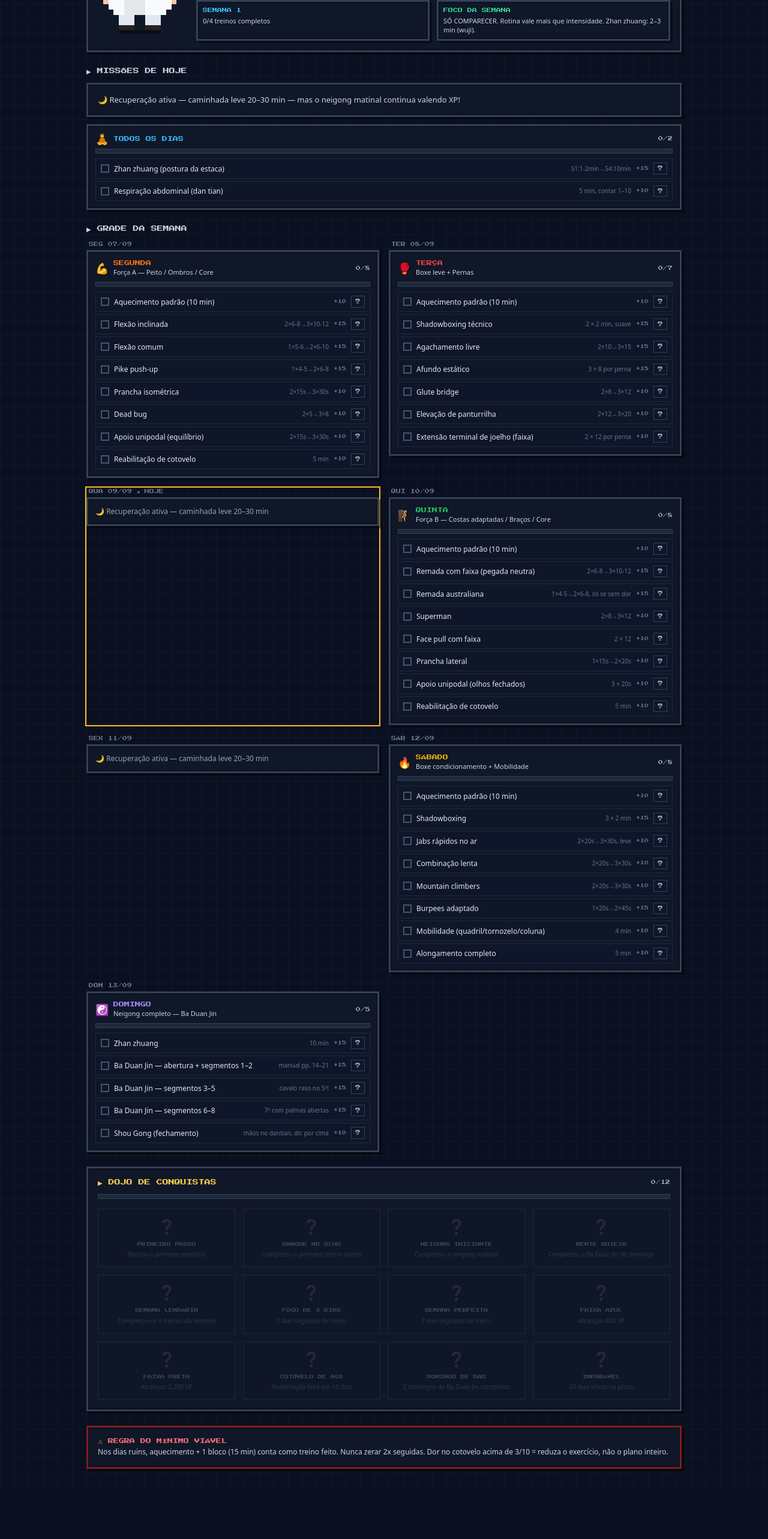
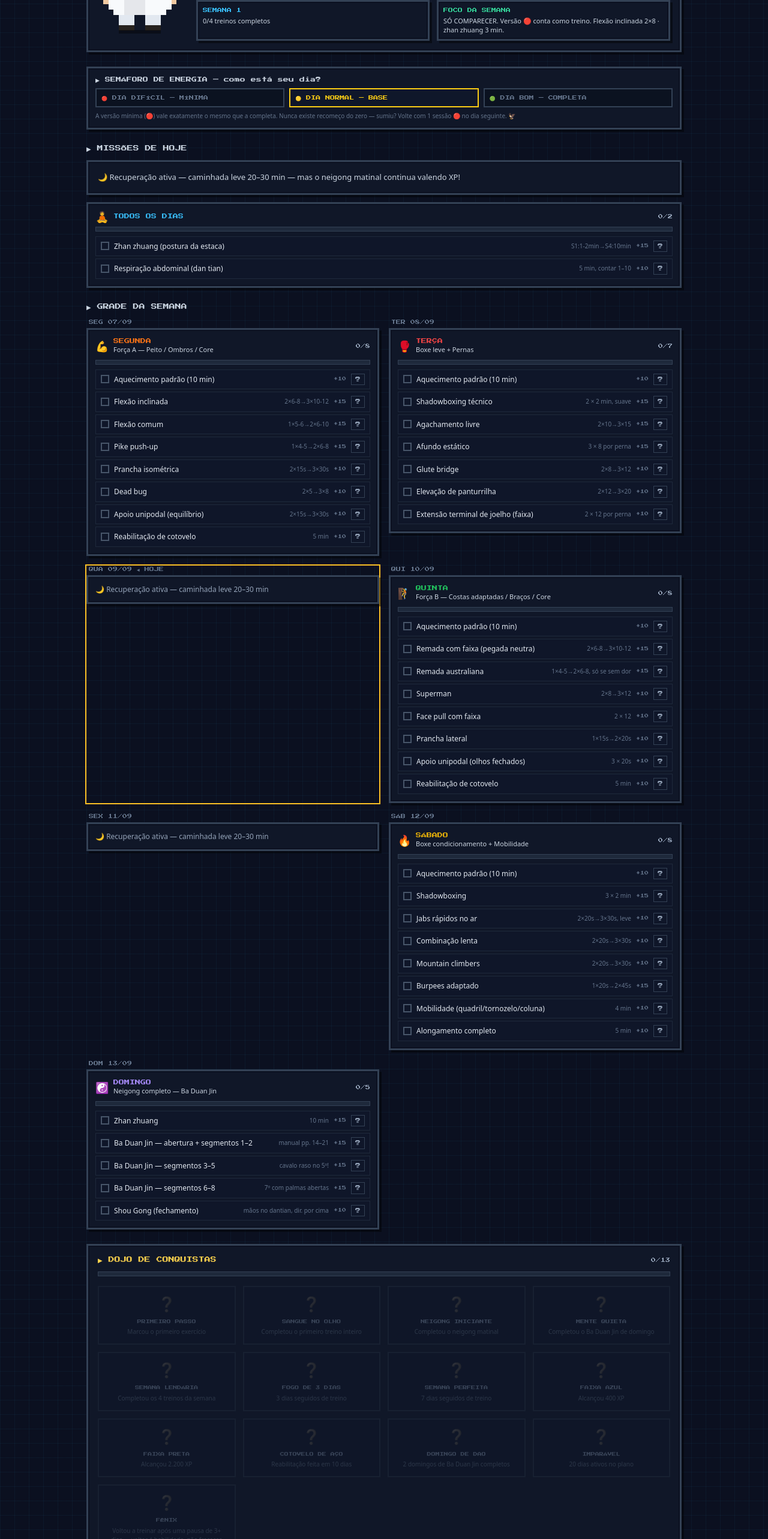
Before and after one commit to damndroid888/pixel-fighter, a React (Vite) app: page / in a window 1280 px wide. Shown: the part 234-2800 px from the top of the page at 60% size. Before the commit the page ends 2723 px from the top, so only its background shows below. Built offline with nearby package versions, Linux system fonts and the light colour scheme.

Commit message:
Semáforo de energia (versões mínima/base/completa), conquista Fênix e Regra da Reentrada

```diff
--- a/src/App.tsx
+++ b/src/App.tsx
@@ -1,4 +1,4 @@
-import { useEffect, useMemo, useRef } from "react";
+import { useEffect, useMemo, useRef, useState } from "react";
 import { Toaster, toast } from "sonner";
 import {
   ACTIVITIES,
@@ -8,7 +8,7 @@ import {
   WEEK_FOCUS,
   WEEK_ORDER,
 } from "@/data/plan";
-import type { Activity } from "@/data/plan";
+import type { Activity, EnergyMode } from "@/data/plan";
 import { useGameState } from "@/hooks/useGameState";
 import { PixelAvatar } from "@/components/PixelAvatar";
 import { DayCard } from "@/components/DayCard";
@@ -37,11 +37,37 @@ function visualIndex(d: Date): number {
   return (d.getDay() + 6) % 7;
 }
 
+const ENERGY_KEY = "pixel-fighter-energy-mode";
+const ENERGY_MODES: { id: EnergyMode; emoji: string; label: string; active: string }[] = [
+  { id: "red", emoji: "🔴", label: "Dia difícil — mínima", active: "#f87171" },
+  { id: "yellow", emoji: "🟡", label: "Dia normal — base", active: "#facc15" },
+  { id: "green", emoji: "🟢", label: "Dia bom — completa", active: "#4ade80" },
+];
+
+function loadEnergyMode(): EnergyMode {
+  try {
+    const raw = localStorage.getItem(ENERGY_KEY);
+    if (raw === "red" || raw === "yellow" || raw === "green") return raw;
+  } catch {
+    /* ignora */
+  }
+  return "yellow";
+}
+
 export default function App() {
   const game = useGameState();
   const dates = useMemo(() => weekDates(), []);
   const todayISO = iso(new Date());
   const todayIdx = visualIndex(new Date());
+  const [energyMode, setEnergyMode] = useState<EnergyMode>(loadEnergyMode);
+
+  useEffect(() => {
+    try {
+      localStorage.setItem(ENERGY_KEY, energyMode);
+    } catch {
+      /* ignora */
+    }
+  }, [energyMode]);
 
   // toast de level up
   const prevLevel = useRef(game.level.index);
@@ -157,6 +183,41 @@ export default function App() {
           </div>
         </section>
 
+        {/* SEMÁFORO DE ENERGIA */}
+        <section className="pixel-panel p-3">
+          <div className="font-pixel text-[9px] text-slate-300 mb-2">
+            ▶ SEMÁFORO DE ENERGIA — como está seu dia?
+          </div>
+          <div className="grid grid-cols-1 sm:grid-cols-3 gap-2">
+            {ENERGY_MODES.map((m) => {
+              const on = energyMode === m.id;
+              return (
+                <button
+                  key={m.id}
+                  onClick={() => setEnergyMode(m.id)}
+                  className="font-pixel text-[8px] px-2 py-2 border-2 text-left transition-colors"
+                  style={{
+                    borderColor: on ? m.active : "#334155",
+                    color: on ? m.active : "#64748b",
+                    backgroundColor: on ? "#0f172a" : "#0b1220",
+                  }}
+                >
+                  {m.emoji} {m.label.toUpperCase()}
+                  {m.id === "red" && on && (
+                    <span className="block text-[7px] mt-1 text-slate-400 font-normal" style={{ fontFamily: "inherit" }}>
+                      CONTA COMO TREINO. XP INTEGRAL.
+                    </span>
+                  )}
+                </button>
+              );
+            })}
+          </div>
+          <p className="text-[10px] text-slate-500 mt-2 leading-snug">
+            A versão mínima (🔴) vale exatamente o mesmo que a completa. Nunca existe recomeço do
+            zero — sumiu? Volte com 1 sessão 🔴 no dia seguinte. 🦅
+          </p>
+        </section>
+
         {/* HOJE */}
         <section>
           <h2 className="font-pixel text-[10px] text-slate-300 mb-3">▶ MISSÕES DE HOJE</h2>
@@ -166,6 +227,7 @@ export default function App() {
               dateISO={todayISO}
               checks={game.dayChecks(todayISO)}
               onToggle={game.toggle}
+              mode={energyMode}
             />
           ) : (
             <div className="pixel-panel p-4 text-[13px] text-slate-300">
@@ -222,11 +284,13 @@ export default function App() {
         </section>
 
         {/* REGRA DE OURO */}
-        <footer className="pixel-panel p-4 border-red-900/60" style={{ borderColor: "#7f1d1d" }}>
-          <div className="font-pixel text-[9px] text-red-400 mb-1">⚠ REGRA DO MÍNIMO VIÁVEL</div>
+        <footer className="pixel-panel p-4" style={{ borderColor: "#7f1d1d" }}>
+          <div className="font-pixel text-[9px] text-red-400 mb-1">⚠ REGRA DA REENTRADA</div>
           <p className="text-[12px] text-slate-300 leading-snug">
-            Nos dias ruins, aquecimento + 1 bloco (15 min) conta como treino feito. Nunca zerar 2x
-            seguidas. Dor no cotovelo acima de 3/10 = reduza o exercício, não o plano inteiro.
+            Sumiu por dias ou semanas? Não existe "recomeçar do zero" nem treino de compensação.
+            Ao voltar, faça <strong>1 sessão da versão 🔴</strong> no dia seguinte — só isso. O streak
+            volta a contar sem multa, e a conquista 🦅 Fênix existe exatamente para isso: voltar é
+            habilidade, não fracasso. Dor no cotovelo acima de 3/10 = adapte o exercício, nunca o plano.
           </p>
         </footer>
       </main>
--- a/src/components/DayCard.tsx
+++ b/src/components/DayCard.tsx
@@ -6,7 +6,7 @@ import {
   DialogHeader,
   DialogTitle,
 } from "@/components/ui/dialog";
-import type { Activity, Exercise } from "@/data/plan";
+import type { Activity, EnergyMode, Exercise } from "@/data/plan";
 
 interface Props {
   activity: Activity;
@@ -14,18 +14,38 @@ interface Props {
   checks: Record<string, boolean>;
   onToggle: (dateISO: string, activity: Activity, ex: Exercise) => void;
   compact?: boolean;
+  mode?: EnergyMode; // semáforo de energia do dia
 }
 
-export function DayCard({ activity, dateISO, checks, onToggle, compact }: Props) {
+const MODE_META: Record<EnergyMode, { label: string; color: string; bg: string }> = {
+  red: { label: "VERSÃO MÍNIMA", color: "#f87171", bg: "#450a0a" },
+  yellow: { label: "VERSÃO BASE", color: "#facc15", bg: "#422006" },
+  green: { label: "VERSÃO COMPLETA", color: "#4ade80", bg: "#052e16" },
+};
+
+export function DayCard({ activity, dateISO, checks, onToggle, compact, mode }: Props) {
   const [guideEx, setGuideEx] = useState<Exercise | null>(null);
   const doneCount = activity.exercises.filter((e) => checks[`${activity.id}:${e.id}`]).length;
   const complete = doneCount === activity.exercises.length;
+  const versionText = mode && activity.versions ? activity.versions[mode] : null;
+  const modeMeta = mode ? MODE_META[mode] : null;
 
   return (
     <div
       className="pixel-panel p-3"
       style={{ borderColor: complete ? activity.accent : undefined }}
     >
+      {versionText && modeMeta && (
+        <div
+          className="mb-2 px-2 py-1.5 border-2"
+          style={{ borderColor: modeMeta.color, backgroundColor: modeMeta.bg }}
+        >
+          <div className="font-pixel text-[7px]" style={{ color: modeMeta.color }}>
+            {modeMeta.label} {mode === "red" ? "· CONTA COMO TREINO ✓" : ""}
+          </div>
+          <div className="text-[11px] text-slate-200 leading-snug mt-0.5">{versionText}</div>
+        </div>
+      )}
       <div className="flex items-center justify-between gap-2 mb-2">
         <div className="flex items-center gap-2 min-w-0">
           <span className="text-lg leading-none">{activity.emoji}</span>
--- a/src/data/plan.ts
+++ b/src/data/plan.ts
@@ -9,6 +9,8 @@ export interface Exercise {
   guide?: string;
 }
 
+export type EnergyMode = "red" | "yellow" | "green";
+
 export interface Activity {
   id: string;
   weekday: number; // 0 = domingo ... 6 = sábado (JS Date.getDay())
@@ -18,6 +20,8 @@ export interface Activity {
   accent: string; // hex
   bonusXp: number;
   exercises: Exercise[];
+  // versões do semáforo de energia (Fase 1 — semana 3 como referência de volume)
+  versions?: Record<EnergyMode, string>;
 }
 
 export const WEEK_ORDER = ["Seg", "Ter", "Qua", "Qui", "Sex", "Sáb", "Dom"] as const;
@@ -96,6 +100,11 @@ export const ACTIVITIES: Activity[] = [
     emoji: "💪",
     accent: "#f97316",
     bonusXp: 25,
+    versions: {
+      red: "Aquecimento + flexão inclinada 1×6 + prancha 1×15s + respiração",
+      yellow: "+ flexão inclinada 2×8 · prancha 2×20s · dead bug 2×6",
+      green: "+ pike push-up 2×5 · apoio unipodal 2×15s · reab. cotovelo",
+    },
     exercises: [
       { id: "aq", name: "Aquecimento padrão (10 min)", xp: 10, guide: G.aquecimento },
       { id: "fi", name: "Flexão inclinada", xp: 15, hint: "2×6-8→3×10-12", guide: G.flexaoInclinada },
@@ -115,6 +124,11 @@ export const ACTIVITIES: Activity[] = [
     emoji: "🥊",
     accent: "#ef4444",
     bonusXp: 25,
+    versions: {
+      red: "Aquecimento + deslocamento em guarda 2×1min + agachamento 1×8",
+      yellow: "+ shadowboxing 1×2min · agachamento 2×10 · glute bridge 2×10",
+      green: "+ shadow 2×2min · afundo 2×6/p · panturrilha 2×12 · ext. joelho 1×10/p",
+    },
     exercises: [
       { id: "aq", name: "Aquecimento padrão (10 min)", xp: 10, guide: G.aquecimento },
       { id: "sb", name: "Shadowboxing técnico", xp: 15, hint: "2 × 2 min, suave", guide: G.shadowboxing },
@@ -133,6 +147,11 @@ export const ACTIVITIES: Activity[] = [
     emoji: "🧗",
     accent: "#22c55e",
     bonusXp: 25,
+    versions: {
+      red: "Aquecimento + remada com faixa 1×6 + superman 1×8",
+      yellow: "+ remada 2×8 · superman 2×10 · prancha lateral 2×10s",
+      green: "+ face pull 2×10 · remada australiana 1×4 (só se sem dor) · unipodal 2×15s",
+    },
     exercises: [
       { id: "aq", name: "Aquecimento padrão (10 min)", xp: 10, guide: G.aquecimento },
       { id: "rf", name: "Remada com faixa (pegada neutra)", xp: 15, hint: "2×6-8→3×10-12", guide: G.remadaFaixa },
@@ -152,6 +171,11 @@ export const ACTIVITIES: Activity[] = [
     emoji: "🔥",
     accent: "#eab308",
     bonusXp: 25,
+    versions: {
+      red: "Aquecimento + shadowboxing 1×2min + alongamento 3min",
+      yellow: "+ shadow 2×2min · jabs 2×20s · mountain 2×20s · mobilidade 2min",
+      green: "+ combinação 2×20s · burpees 1×20s · mobilidade 4min · alongamento 5min",
+    },
     exercises: [
       { id: "aq", name: "Aquecimento padrão (10 min)", xp: 10, guide: G.aquecimento },
       { id: "sb", name: "Shadowboxing", xp: 15, hint: "3 × 2 min", guide: G.shadowboxing },
@@ -202,10 +226,10 @@ export const REST_DAYS: Record<number, string> = {
 };
 
 export const WEEK_FOCUS = [
-  "SÓ COMPARECER. Rotina vale mais que intensidade. Zhan zhuang: 2–3 min (wuji).",
-  "+5s nas pranchas. Zhan zhuang sobe para 5 min.",
-  "+1 série na remada com faixa (total 4). Zhan zhuang: 7 min. Água: 2,5L/dia.",
-  "Shadowboxing vira 2→3 rounds 2min. Zhan zhuang: 10 min (abraçar a árvore).",
+  "SÓ COMPARECER. Versão 🔴 conta como treino. Flexão inclinada 2×8 · zhan zhuang 3 min.",
+  "Progressão suave: agachamento 3×10 · remada 2×10 · zhan zhuang 5 min.",
+  "Shadowboxing 2×2min · zhan zhuang 7 min · água 2,5L/dia.",
+  "Semana 6 do plano: flexão 3×12 · 10 min de zhan zhuang. Pronto para a Fase 2.",
 ];
 
 export const LEVELS = [
@@ -235,6 +259,7 @@ export interface Stats {
   activeDays: number; // dias com pelo menos 1 check
   rehabDays: number; // dias com reabilitação de cotovelo feita
   baduanjinDays: number; // domingos com Ba Duan Jin completo
+  cameBackAfterBreak: boolean; // voltou a treinar após pausa de 3+ dias
 }
 
 export interface Achievement {
@@ -330,4 +355,11 @@ export const ACHIEVEMENTS: Achievement[] = [
     icon: "👑",
     test: (s) => s.activeDays >= 20,
   },
+  {
+    id: "phoenix",
+    name: "Fênix",
+    desc: "Voltou a treinar após uma pausa de 3+ dias — voltar é habilidade, não fracasso",
+    icon: "🦅",
+    test: (s) => s.cameBackAfterBreak,
+  },
 ];
--- a/src/hooks/useGameState.ts
+++ b/src/hooks/useGameState.ts
@@ -278,6 +278,19 @@ export function useGameState() {
       if (Object.keys(day).some((k) => k.endsWith(":rc"))) rehabDays++;
       if (bjKeys.every((k) => day[k])) baduanjinDays++;
     }
+    // reentrada: existe um par de dias ativos consecutivos com gap de 4+ dias (pausa de 3+)
+    let cameBackAfterBreak = false;
+    {
+      const days = Object.keys(state.checks).sort();
+      for (let i = 1; i < days.length; i++) {
+        const prev = new Date(days[i - 1] + "T00:00:00").getTime();
+        const next = new Date(days[i] + "T00:00:00").getTime();
+        if ((next - prev) / 86400000 >= 4) {
+          cameBackAfterBreak = true;
+          break;
+        }
+      }
+    }
     const stats: Stats = {
       totalXp,
       streak,
@@ -290,6 +303,7 @@ export function useGameState() {
       activeDays: Object.keys(state.checks).length,
       rehabDays,
       baduanjinDays,
+      cameBackAfterBreak,
     };
     return ACHIEVEMENTS.map((a) => ({ ...a, unlocked: a.test(stats) }));
   }, [state, totalXp, streak, weekProgress, level, results]);
```
